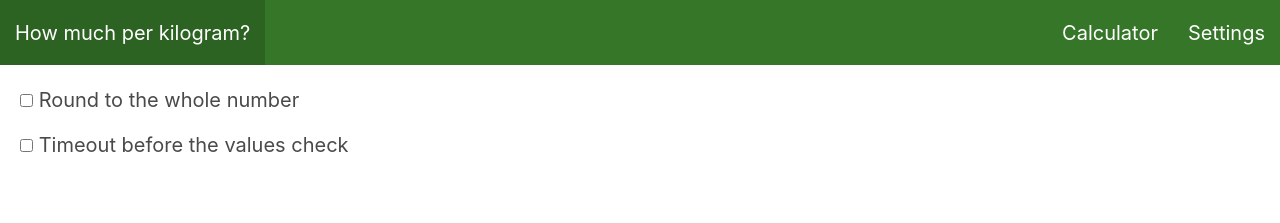
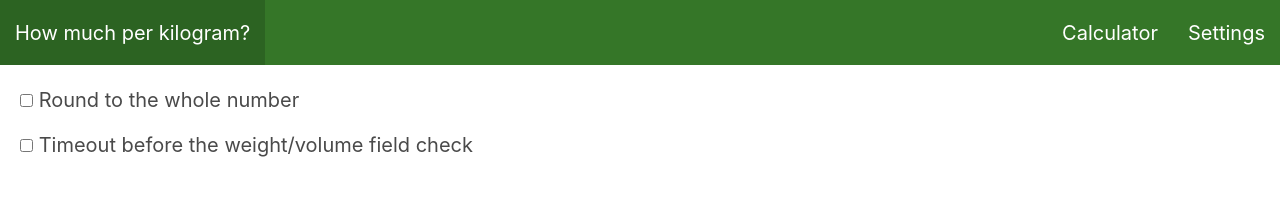
Before and after one commit to yustnip/how-much-per-kilogram, a Vue app: page /#/settings in a window 1280 px wide. Shown: the top 223 px of the page. Built offline with nearby package versions, Linux system fonts and the light colour scheme.

Commit message:
Improved timeout setting

```diff
--- a/package.json
+++ b/package.json
@@ -1,6 +1,6 @@
 {
   "name": "how-much-per-kilogram",
-  "version": "0.3.0",
+  "version": "0.3.1",
   "private": true,
   "author": {
     "name": "Nikita Yustovskiy"
--- a/src/App.vue
+++ b/src/App.vue
@@ -19,7 +19,7 @@
     <div class="main">
       <div v-if="isAppUpdated && !isNotificationClosed" class="notification">
         <button class="delete" @click="closeNotification"></button>
-        {{ $t('release-notes') }}
+        <div>{{ $t('release-notes') }}</div>
       </div>
       <router-view/>
     </div>
--- a/src/components/Calculator.vue
+++ b/src/components/Calculator.vue
@@ -73,7 +73,6 @@
     weightTimeout: any = null;
     priceTimeout: any = null;
     debouncedSetWeight: (value: number | null) => void = debounce(this.setProductWeight, 1000);
-    debouncedSetPrice: (value: number | null) => void = debounce(this.setProductPrice, 1000);
 
     get weight() {
       return this.product.weight ? this.product.weight : null;
@@ -86,7 +85,7 @@
       return this.product.price ? this.product.price : null;
     }
     set price(value) {
-      this.settings.validationTimeout ? this.debouncedSetPrice(value) : this.setProductPrice(value);
+      this.setProductPrice(value);
     }
   }
 </script>
--- a/src/locales/en.json
+++ b/src/locales/en.json
@@ -10,7 +10,7 @@
   "settings": "Settings",
   "round-setting": "Round to the whole number",
   "calculator": "Calculator",
-  "release-notes": "Version: 0.3.0\n- Setting the timeout before the values check",
+  "release-notes": "Version: 0.3.1\n- Setting the timeout before the weight/volume check",
   "Minimal": "Minimal",
-  "Timeout before the values check": "Timeout before the values check"
+  "Timeout before the weight/volume field check": "Timeout before the weight/volume field check"
 }
--- a/src/locales/ru.json
+++ b/src/locales/ru.json
@@ -10,7 +10,7 @@
     "settings": "Настройки",
     "round-setting": "Округлять до целого числа",
     "calculator": "Калькулятор",
-    "release-notes": "Версия: 0.3.0\n- Добавлена настройка задержки перед проверкой значений",
+    "release-notes": "Версия: 0.3.1\n- Добавлена настройка задержки перед проверкой значения веса/объёма",
     "Minimal": "Минимально",
-    "Timeout before the values check": "Задержка перед проверкой значений"
+    "Timeout before the weight/volume field check": "Задержка перед проверкой поля веса/объёма"
   }
--- a/src/views/Settings.vue
+++ b/src/views/Settings.vue
@@ -11,7 +11,7 @@
         <div class="field">
           <label class="checkbox">
             <input v-model="validationTimeout" type="checkbox">
-            {{ $t('Timeout before the values check') }}
+            {{ $t('Timeout before the weight/volume field check') }}
           </label>
         </div>
       </div>
```
